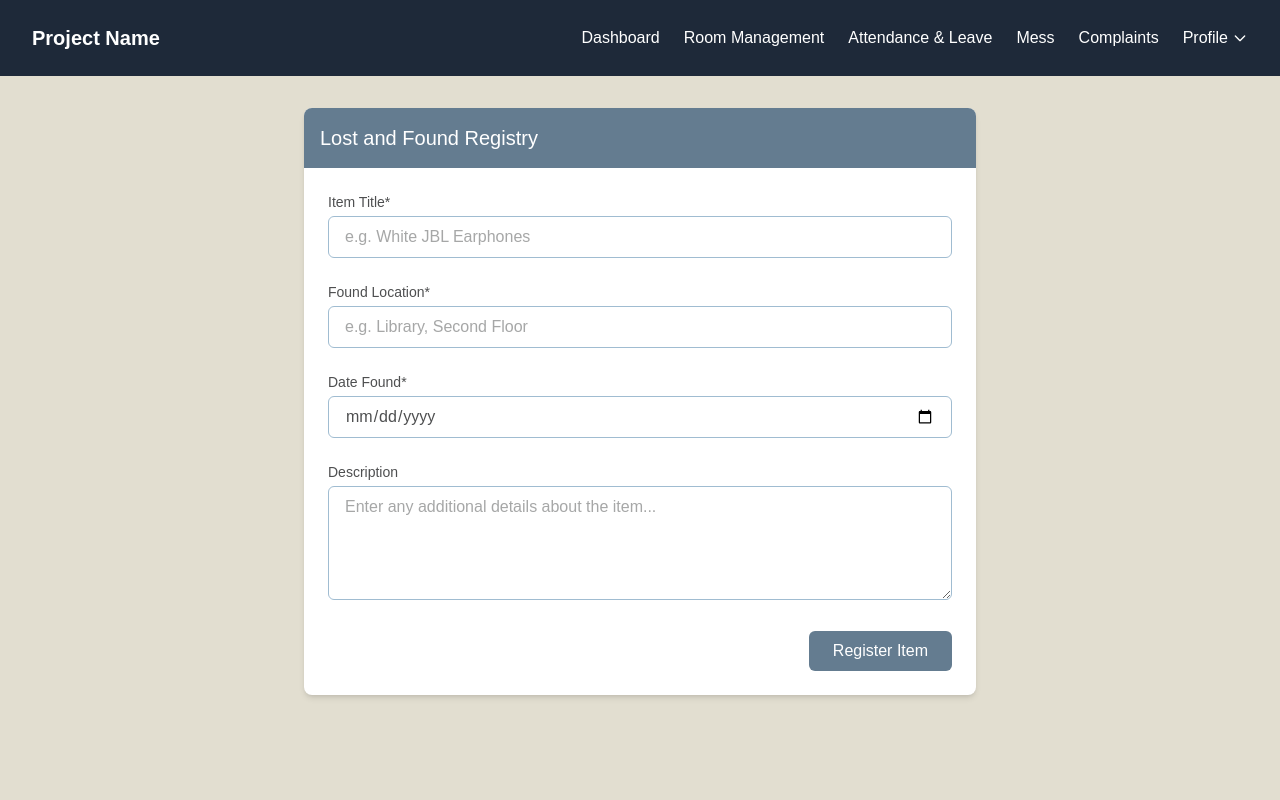
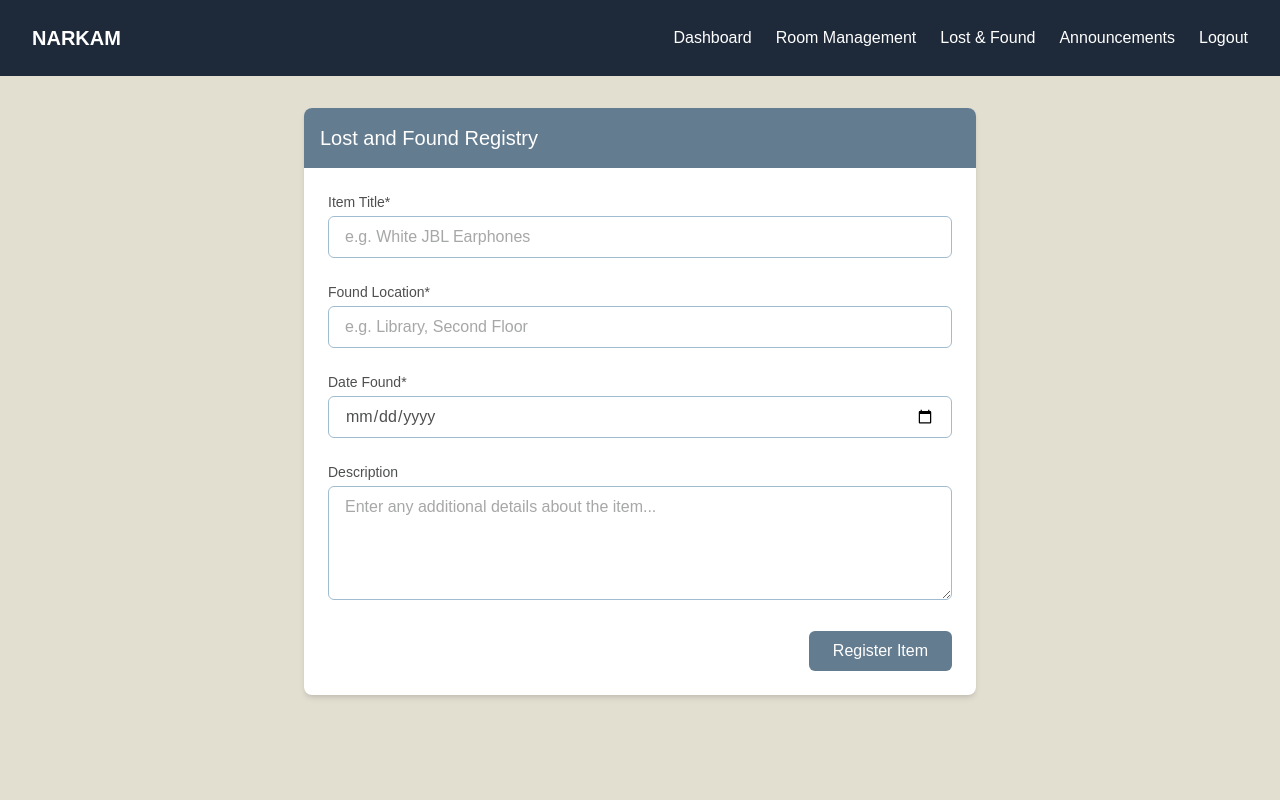
Before and after one commit to GKA-exe/webathon-3.0, a Next.js app in the folder frontend/: page /admin/lost-and-found in a window 1280 px wide. Shown: the top 800 px of the page. Built offline with nearby package versions, Linux system fonts and the light colour scheme.

Commit message:
changed the admin navbar

```diff
--- a/frontend/src/Components/Navbar/Navbar.jsx
+++ b/frontend/src/Components/Navbar/Navbar.jsx
@@ -2,19 +2,10 @@
 import React, { useState } from 'react';
 
 const NavigationBar = () => {
-  const [isProfileDropdownOpen, setIsProfileDropdownOpen] = useState(false);
   const [isMobileMenuOpen, setIsMobileMenuOpen] = useState(false);
-
-  const toggleProfileDropdown = () => {
-    setIsProfileDropdownOpen(!isProfileDropdownOpen);
-  };
 
   const toggleMobileMenu = () => {
     setIsMobileMenuOpen(!isMobileMenuOpen);
-    // Close profile dropdown when toggling mobile menu
-    if (!isMobileMenuOpen) {
-      setIsProfileDropdownOpen(false);
-    }
   };
 
   return (
@@ -22,7 +13,7 @@ const NavigationBar = () => {
       <div className="container mx-auto">
         {/* Desktop and Mobile Header */}
         <div className="flex justify-between items-center">
-          <div className="text-xl font-bold">Project Name</div>
+          <div className="text-xl font-bold">NARKAM</div>
 
           {/* Mobile menu button */}
           <button
@@ -57,58 +48,13 @@ const NavigationBar = () => {
 
           {/* Desktop Navigation */}
           <div className="hidden md:flex md:space-x-6">
-            <NavItem label="Dashboard" href="/admin/dashboard" />
+            <NavItem label="Dashboard" href="/admin" />
             <NavItem label="Room Management" href="/admin/room-management" />
-            <NavItem label="Attendance & Leave" href="/admin/attendance-leave" />
-            <NavItem label="Mess" href="/admin/mess" />
-            <NavItem label="Complaints" href="/admin/complaints" />
+            <NavItem label="Lost & Found" href="/admin/lost-and-found" />
+            <NavItem label="Announcements" href="/admin/announcements" />
 
-            {/* Profile dropdown for desktop */}
-            <div className="relative">
-              <button
-                className="flex items-center space-x-1 hover:text-gray-300"
-                onClick={toggleProfileDropdown}
-              >
-                <span>Profile</span>
-                <svg
-                  xmlns="http://www.w3.org/2000/svg"
-                  className="h-4 w-4"
-                  fill="none"
-                  viewBox="0 0 24 24"
-                  stroke="currentColor"
-                >
-                  <path
-                    strokeLinecap="round"
-                    strokeLinejoin="round"
-                    strokeWidth={2}
-                    d="M19 9l-7 7-7-7"
-                  />
-                </svg>
-              </button>
-
-              {isProfileDropdownOpen && (
-                <div className="absolute right-0 mt-2 w-48 bg-white rounded-md shadow-lg py-1 z-10">
-                  <a
-                    href="/admin/profile"
-                    className="block px-4 py-2 text-sm text-gray-700 hover:bg-gray-100"
-                  >
-                    View Profile
-                  </a>
-                  <a
-                    href="/admin/settings"
-                    className="block px-4 py-2 text-sm text-gray-700 hover:bg-gray-100"
-                  >
-                    Settings
-                  </a>
-                  <a
-                    href="/admin/logout"
-                    className="block px-4 py-2 text-sm text-gray-700 hover:bg-gray-100"
-                  >
-                    Logout
-                  </a>
-                </div>
-              )}
-            </div>
+            {/* Logout link replacing Profile dropdown */}
+            <NavItem label="Logout" href="/admin/logout" />
           </div>
         </div>
 
@@ -121,37 +67,8 @@ const NavigationBar = () => {
             <MobileNavItem label="Mess" href="/admin/mess" />
             <MobileNavItem label="Complaints" href="/admin/complaints" />
 
-            {/* Mobile Profile Section */}
-            <div>
-              <button
-                className="w-full text-left py-2 flex justify-between items-center"
-                onClick={toggleProfileDropdown}
-              >
-                <span>Profile</span>
-                <svg
-                  xmlns="http://www.w3.org/2000/svg"
-                  className={`h-4 w-4 transition-transform ${isProfileDropdownOpen ? 'rotate-180' : ''}`}
-                  fill="none"
-                  viewBox="0 0 24 24"
-                  stroke="currentColor"
-                >
-                  <path
-                    strokeLinecap="round"
-                    strokeLinejoin="round"
-                    strokeWidth={2}
-                    d="M19 9l-7 7-7-7"
-                  />
-                </svg>
-              </button>
-
-              {isProfileDropdownOpen && (
-                <div className="mt-2 ml-4 flex flex-col space-y-2 border-l border-gray-700 pl-4">
-                  <MobileNavItem label="View Profile" href="/admin/profile" />
-                  <MobileNavItem label="Settings" href="/admin/settings" />
-                  <MobileNavItem label="Logout" href="/admin/logout" />
-                </div>
-              )}
-            </div>
+            {/* Direct Logout link for mobile */}
+            <MobileNavItem label="Logout" href="/admin/logout" />
           </div>
         )}
       </div>
```
Also changed, not shown: frontend/src/app/admin/announcements/page.jsx (added).
